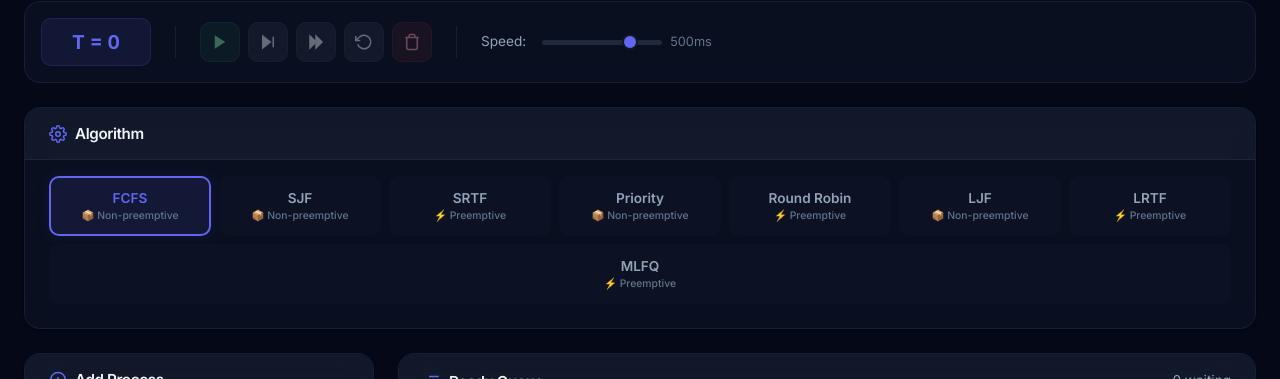
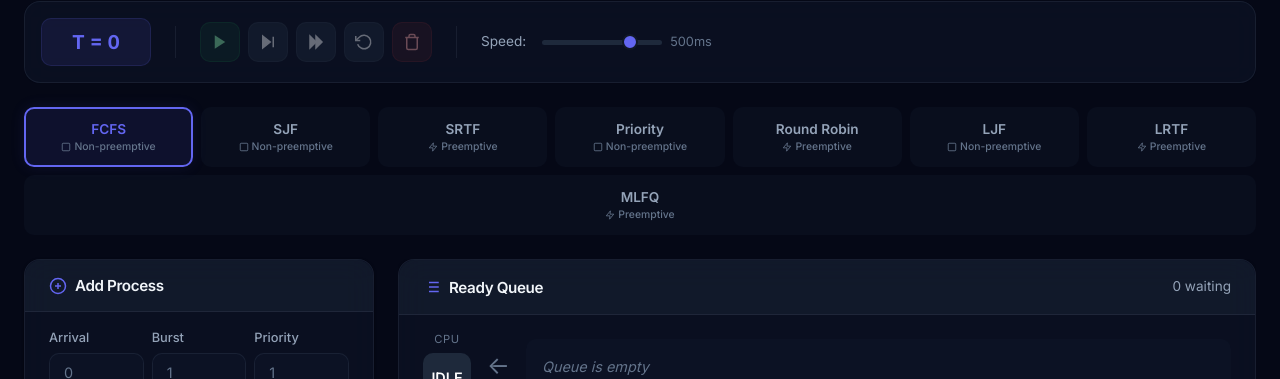
Before and after one commit to sainath2212/CPU_SCHEDULING_VISUALIZER, a React (Vite) app: page /simulator in a window 1280 px wide. Shown: the part 119-498 px from the top of the page. Built offline with nearby package versions, Linux system fonts and the light colour scheme.

Commit message:
added algo selector jsx file

```diff
--- a/src/components/AlgorithmSelector.jsx
+++ b/src/components/AlgorithmSelector.jsx
@@ -1,12 +1,10 @@
 /**
- * Algorithm Selector Component
- * Grid of algorithm buttons with descriptions
+ * AlgorithmSelector — Grid of algorithm buttons including MLFQ.
  */
 
 import { ALGORITHMS, ALGORITHM_NAMES, ALGORITHM_DESCRIPTIONS } from '../hooks/useScheduler';
 
-export default function AlgorithmSelector({ selected, onSelect, timeQuantum, onTimeQuantumChange, disabled }) {
-    const algorithms = [
+const algoList = [
     { id: ALGORITHMS.FCFS, preemptive: false },
     { id: ALGORITHMS.SJF, preemptive: false },
     { id: ALGORITHMS.SRTF, preemptive: true },
@@ -17,20 +15,11 @@ export default function AlgorithmSelector({ selected, onSelect, timeQuantum, onT
     { id: ALGORITHMS.MLFQ, preemptive: true },
 ];
 
+export default function AlgorithmSelector({ selected, onSelect, timeQuantum, onTimeQuantumChange, disabled }) {
     return (
-        <div className="card">
-            <div className="card-header">
-                <h3 className="card-title">
-                    <svg className="icon" viewBox="0 0 24 24" fill="none" stroke="currentColor" strokeWidth="2">
-                        <circle cx="12" cy="12" r="3" />
-                        <path d="M19.4 15a1.65 1.65 0 0 0 .33 1.82l.06.06a2 2 0 1 1-2.83 2.83l-.06-.06a1.65 1.65 0 0 0-1.82-.33 1.65 1.65 0 0 0-1 1.51V21a2 2 0 1 1-4 0v-.09A1.65 1.65 0 0 0 9 19.4a1.65 1.65 0 0 0-1.82.33l-.06.06a2 2 0 1 1-2.83-2.83l.06-.06a1.65 1.65 0 0 0 .33-1.82 1.65 1.65 0 0 0-1.51-1H3a2 2 0 1 1 0-4h.09A1.65 1.65 0 0 0 4.6 9a1.65 1.65 0 0 0-.33-1.82l-.06-.06a2 2 0 1 1 2.83-2.83l.06.06a1.65 1.65 0 0 0 1.82.33H9a1.65 1.65 0 0 0 1-1.51V3a2 2 0 1 1 4 0v.09a1.65 1.65 0 0 0 1 1.51 1.65 1.65 0 0 0 1.82-.33l.06-.06a2 2 0 1 1 2.83 2.83l-.06.06a1.65 1.65 0 0 0-.33 1.82V9a1.65 1.65 0 0 0 1.51 1H21a2 2 0 1 1 0 4h-.09a1.65 1.65 0 0 0-1.51 1z" />
-                    </svg>
-                    Algorithm
-                </h3>
-            </div>
-
+        <div>
             <div className="algorithm-grid">
-                {algorithms.map(({ id, preemptive }) => (
+                {algoList.map(({ id, preemptive }) => (
                     <button
                         key={id}
                         className={`algorithm-btn ${selected === id ? 'active' : ''}`}
@@ -38,14 +27,28 @@ export default function AlgorithmSelector({ selected, onSelect, timeQuantum, onT
                         disabled={disabled}
                     >
                         {ALGORITHM_NAMES[id]}
-                        <span>{preemptive ? '⚡ Preemptive' : '📦 Non-preemptive'}</span>
+                        <span style={{ display: 'flex', alignItems: 'center', gap: '3px', justifyContent: 'center' }}>
+                            {preemptive ? (
+                                <>
+                                    <svg width="10" height="10" viewBox="0 0 24 24" fill="none" stroke="currentColor" strokeWidth="2"><polygon points="13 2 3 14 12 14 11 22 21 10 12 10 13 2" /></svg>
+                                    Preemptive
+                                </>
+                            ) : (
+                                <>
+                                    <svg width="10" height="10" viewBox="0 0 24 24" fill="none" stroke="currentColor" strokeWidth="2"><rect x="3" y="3" width="18" height="18" rx="2" /></svg>
+                                    Non-preemptive
+                                </>
+                            )}
+                        </span>
                     </button>
                 ))}
             </div>
 
-            {selected === ALGORITHMS.ROUND_ROBIN && (
-                <div className="form-group" style={{ marginTop: '16px' }}>
-                    <label className="form-label">Time Quantum</label>
+            {(selected === ALGORITHMS.ROUND_ROBIN || selected === ALGORITHMS.MLFQ) && (
+                <div className="form-group" style={{ marginTop: '0.75rem', maxWidth: '200px' }}>
+                    <label className="form-label">
+                        {selected === ALGORITHMS.MLFQ ? 'Base Quantum (Q0)' : 'Time Quantum'}
+                    </label>
                     <input
                         type="number"
                         className="form-input"
```
Lines whose indentation alone changed are shown as unchanged.
